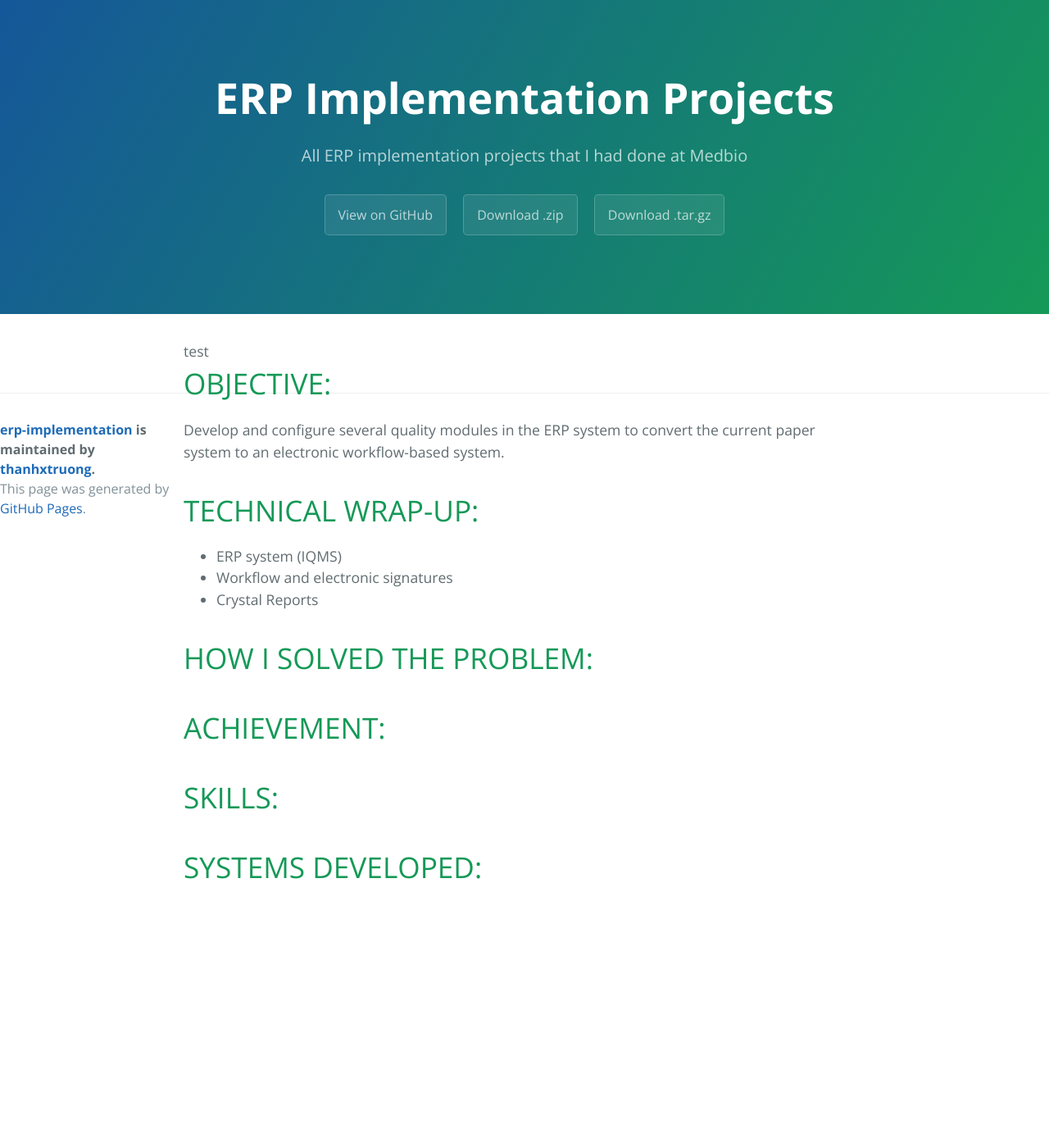
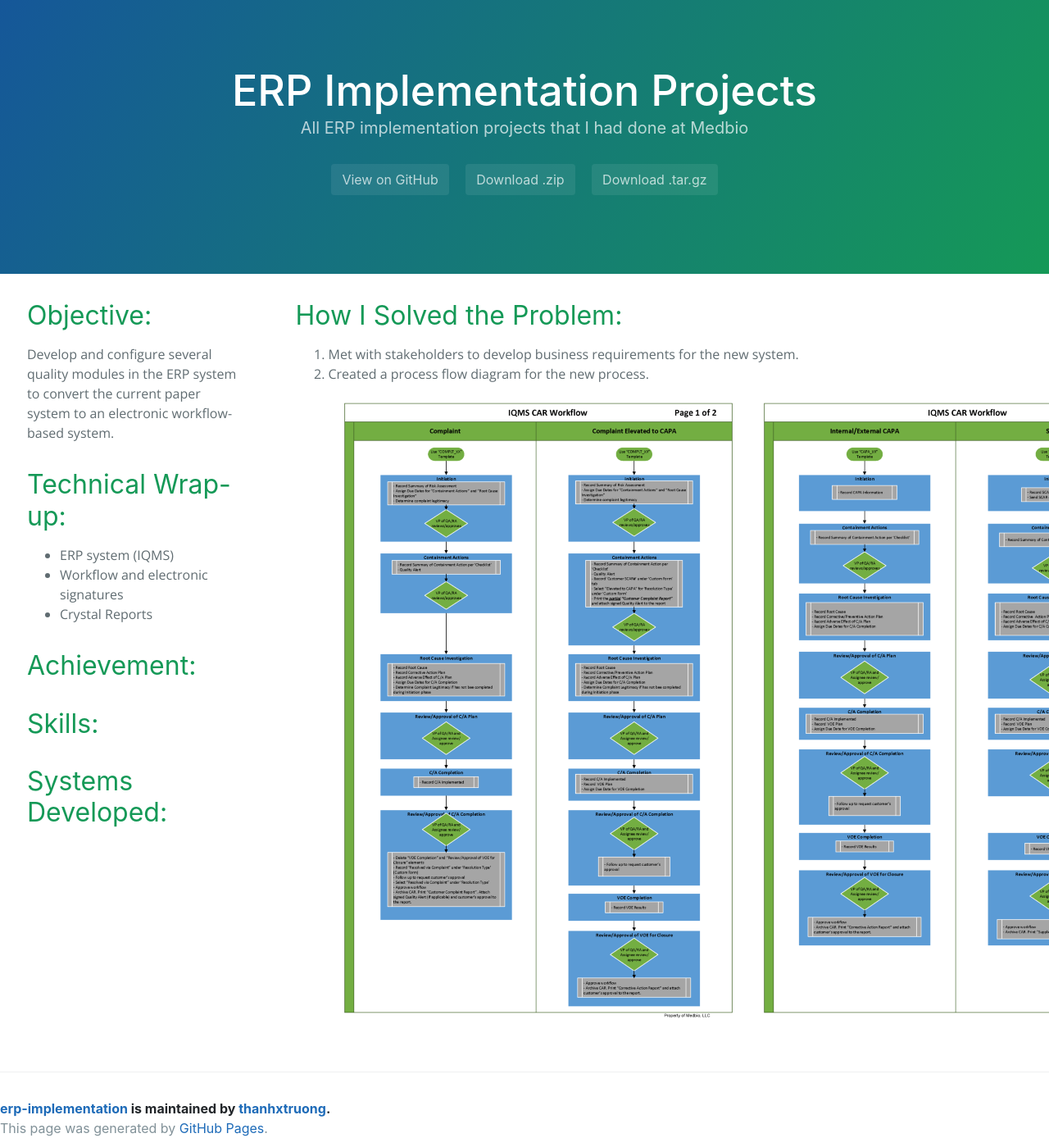
Before and after one commit to thanhxtruong/erp-implementation, a Jekyll site: the page built from docs/index.md, in a window 1280 px wide. Shown: the whole page at 82% size. Built offline with Jekyll 4.4.1, drawn with Linux system fonts in a browser that asks for light colours; our own code applies the rules of GitHub Pages for plain Markdown files; before the commit the page ends 1099 px from its top, so only the background shows below that.

Commit message:
Updated layout

```diff
--- a/docs/Gemfile
+++ b/docs/Gemfile
@@ -1 +1,2 @@
+source 'https://rubygems.org'
 gem "github-pages", group: :jekyll_plugins
--- a/docs/_config.yml
+++ b/docs/_config.yml
@@ -4,3 +4,5 @@ show_downloads: true
 google_analytics:
 theme: jekyll-theme-cayman
 repository: thanhxtruong/erp-implementation
+collections:
+- sections
--- a/docs/_includes/aside.html
+++ /dev/null
@@ -1,4 +0,0 @@
-<aside class="aside float-left">
-  this is a test
-  <!-- {{ content }} -->
-</aside>
--- /dev/null
+++ b/docs/_includes/sections/aside.html
@@ -0,0 +1,4 @@
+
+<section>
+    {{ section.content }}
+</section>
--- a/docs/_layouts/default.html
+++ b/docs/_layouts/default.html
@@ -18,6 +18,8 @@
     <meta name="theme-color" content="#157878">
     <meta name="apple-mobile-web-app-status-bar-style" content="black-translucent">
     <link rel="stylesheet" href="{{ '/assets/css/style.css?v=' | append: site.github.build_revision | relative_url }}">
+    <link rel="stylesheet" href="https://maxcdn.bootstrapcdn.com/bootstrap/4.0.0/css/bootstrap.min.css" integrity="sha384-Gn5384xqQ1aoWXA+058RXPxPg6fy4IWvTNh0E263XmFcJlSAwiGgFAW/dAiS6JXm" crossorigin="anonymous">
+    <script src="https://maxcdn.bootstrapcdn.com/bootstrap/4.0.0/js/bootstrap.min.js" integrity="sha384-JZR6Spejh4U02d8jOt6vLEHfe/JQGiRRSQQxSfFWpi1MquVdAyjUar5+76PVCmYl" crossorigin="anonymous"></script>
   </head>
   <body>
     <a id="skip-to-content" href="#content">Skip to the content.</a>
@@ -34,24 +36,31 @@
       {% endif %}
     </header>
 
-    <main id="content" class="main-content" role="main">
-      <section>
-        <aside>
-          <div>
-            test
+    <main>
+      <div>
+        <div class="row">
+          <div class="col-sm-6 col-md-5 col-lg-4 col-xl-3 pl-5">
+              {% assign sections = site.sections | sort: 'order' %}
+                {% for section in sections %}
+                  {% if section.include != null %}
+                    {% include {{ section.include }} %}
+                  {% else %}
+                    {% include sections/default.html %}
+                  {% endif %}
+                {% endfor %}
           </div>
-      </aside>
-      <article>
-        {{content}}
-      </article>
-      </section>
+          <div class="col-sm-6 col-md-7 col-lg-8 col-xl-9 pl-5">
+            {{content}}
+          </div>
+        </div>
+      </div>
     </main>
 
     <footer class="site-footer">
         {% if site.github.is_project_page %}
-          <span class="site-footer-owner"><a href="{{ site.github.repository_url }}">{{ site.github.repository_name }}</a> is maintained by <a href="{{ site.github.owner_url }}">{{ site.github.owner_name }}</a>.</span>
+          <span class="site-footer-owner"><a id="a-override" href="{{ site.github.repository_url }}">{{ site.github.repository_name }}</a> is maintained by <a id="a-override" href="{{ site.github.owner_url }}">{{ site.github.owner_name }}</a>.</span>
         {% endif %}
-        <span class="site-footer-credits">This page was generated by <a href="https://pages.github.com">GitHub Pages</a>.</span>
+        <span class="site-footer-credits">This page was generated by <a id="a-override" href="https://pages.github.com">GitHub Pages</a>.</span>
       </footer>
   </body>
 </html>
--- a/docs/_sass/jekyll-theme-cayman.scss
+++ b/docs/_sass/jekyll-theme-cayman.scss
@@ -53,6 +53,15 @@ body {
 }
 
 a {
+  color: $body-link-color;
+  text-decoration: none;
+
+  &:hover {
+    text-decoration: underline;
+  }
+}
+
+#a-override {
   color: $body-link-color;
   text-decoration: none;
 
@@ -157,6 +166,21 @@ a {
   @include small {
     font-size: 1rem;
   }
+}
+
+#heading-override {
+    margin-top: 2rem;
+    margin-bottom: 1rem;
+    font-weight: normal;
+    color: $section-headings-color;
+  }
+
+#text-override {
+  font-family: "Open Sans", "Helvetica Neue", Helvetica, Arial, sans-serif;
+  font-family: "Open Sans", "Helvetica Neue", Helvetica, Arial, sans-serif;
+  font-size: 16px;
+  line-height: 1.5;
+  color: $body-text-color;
 }
 
 .main-content {
--- a/docs/_sass/normalize.scss
+++ b/docs/_sass/normalize.scss
@@ -40,16 +40,10 @@ main,
 menu,
 nav,
 section,
+aside,
+article,
 summary {
   display: block;
-}
-
-aside {
-  float: left;
-}
-
-article {
-  float: right;
 }
 
 /**
--- a/docs/index.md
+++ b/docs/index.md
@@ -1,19 +1,11 @@
 ---
 layout: default
 ---
+{:#heading-override}
+## How I Solved the Problem:
 
-# OBJECTIVE:
-Develop and configure several quality modules in the ERP system to convert the current paper system to an electronic workflow-based system.
-
-# TECHNICAL WRAP-UP:
-* ERP system (IQMS)
-* Workflow and electronic signatures
-* Crystal Reports
-
-# HOW I SOLVED THE PROBLEM:
-
-# ACHIEVEMENT:
-
-# SKILLS:
-
-# SYSTEMS DEVELOPED:
+{:#text-override }
+1.	Met with stakeholders to develop business requirements for the new system.
+2.	Created a process flow diagram for the new process.<br>
+[![Flowchart](/images/flowchart.png)](http://example.net/)
+[](<img src="images/flowchart.png" width="600">)
```
Also changed, not shown: docs/_sections/aside.md (added, +26 -0 lines), docs/images/flowchart.png (added).
